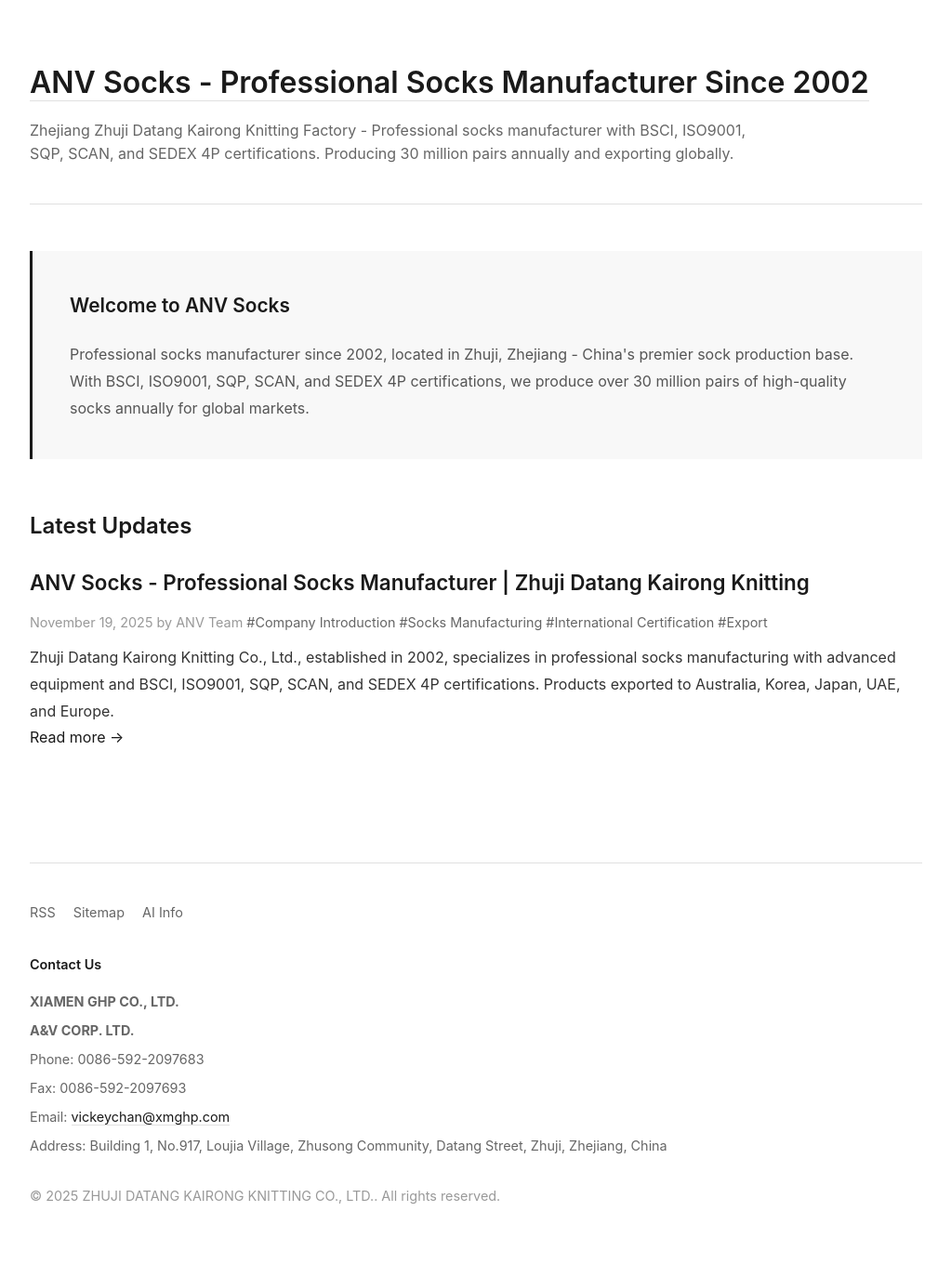
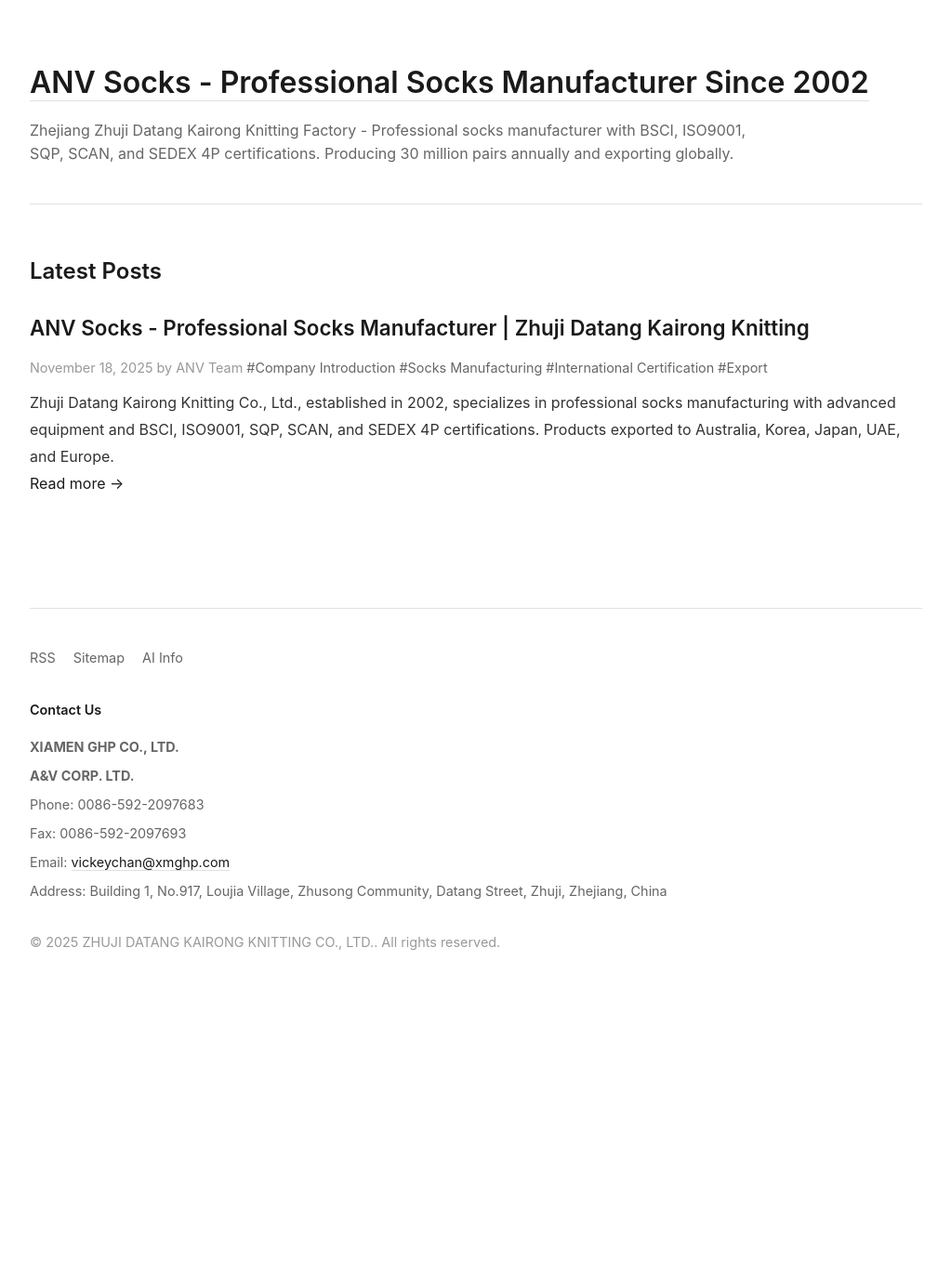
Before and after one commit to recomby-ai/anv-blog, a Jekyll site: the page built from index.html, in a window 1280 px wide. Shown: the whole page at 93% size, without its empty margins (128-1151 px from the left). Built offline with Jekyll 4.4.1, drawn with Linux system fonts in a browser that asks for light colours; after the commit the page ends 1086 px from its top, so only the background shows below that.

Commit message:
Fix homepage issues
- Remove company intro section from homepage
- Fix post not showing (date was in future: 2025-11-19 -> 2025-11-18)
- Rename post file to match correct date
- Change title from 'Latest Updates' to 'Latest Posts'

```diff
--- a/_posts/2025-11-19-about-anv-socks-company.md
+++ b/_posts/2025-11-18-about-anv-socks-company.md
@@ -1,7 +1,7 @@
 ---
 layout: post
 title: "ANV Socks - Professional Socks Manufacturer | Zhuji Datang Kairong Knitting"
-date: 2025-11-19
+date: 2025-11-18
 author: ANV Team
 tags: [Company Introduction, Socks Manufacturing, International Certification, Export]
 category: Company News
--- a/index.html
+++ b/index.html
@@ -4,12 +4,7 @@
 ---
 
 <div class="home">
-    <section class="company-intro">
-        <h2>Welcome to ANV Socks</h2>
-        <p>Professional socks manufacturer since 2002, located in Zhuji, Zhejiang - China's premier sock production base. With BSCI, ISO9001, SQP, SCAN, and SEDEX 4P certifications, we produce over 30 million pairs of high-quality socks annually for global markets.</p>
-    </section>
-
-    <h2>Latest Updates</h2>
+    <h2>Latest Posts</h2>
 
     <ul class="post-list">
         {% for post in site.posts %}
```
